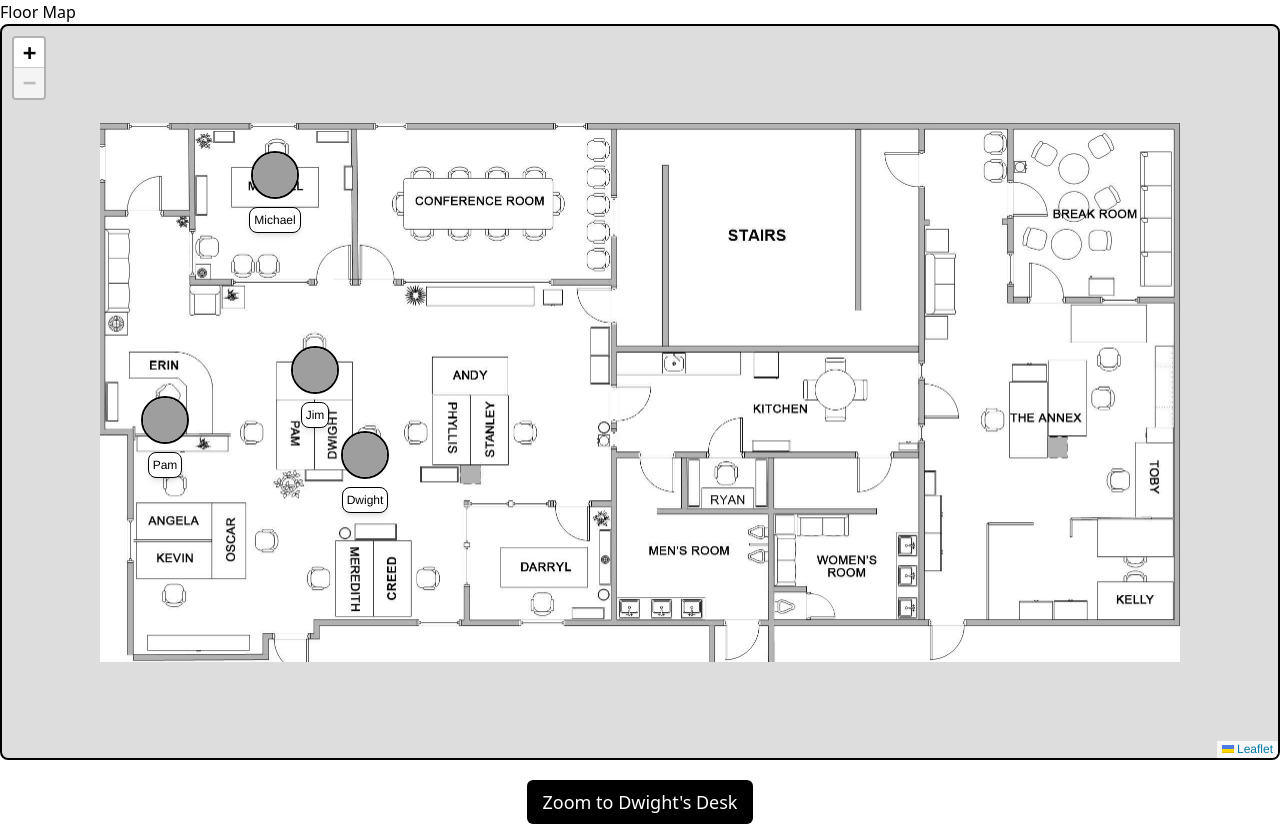
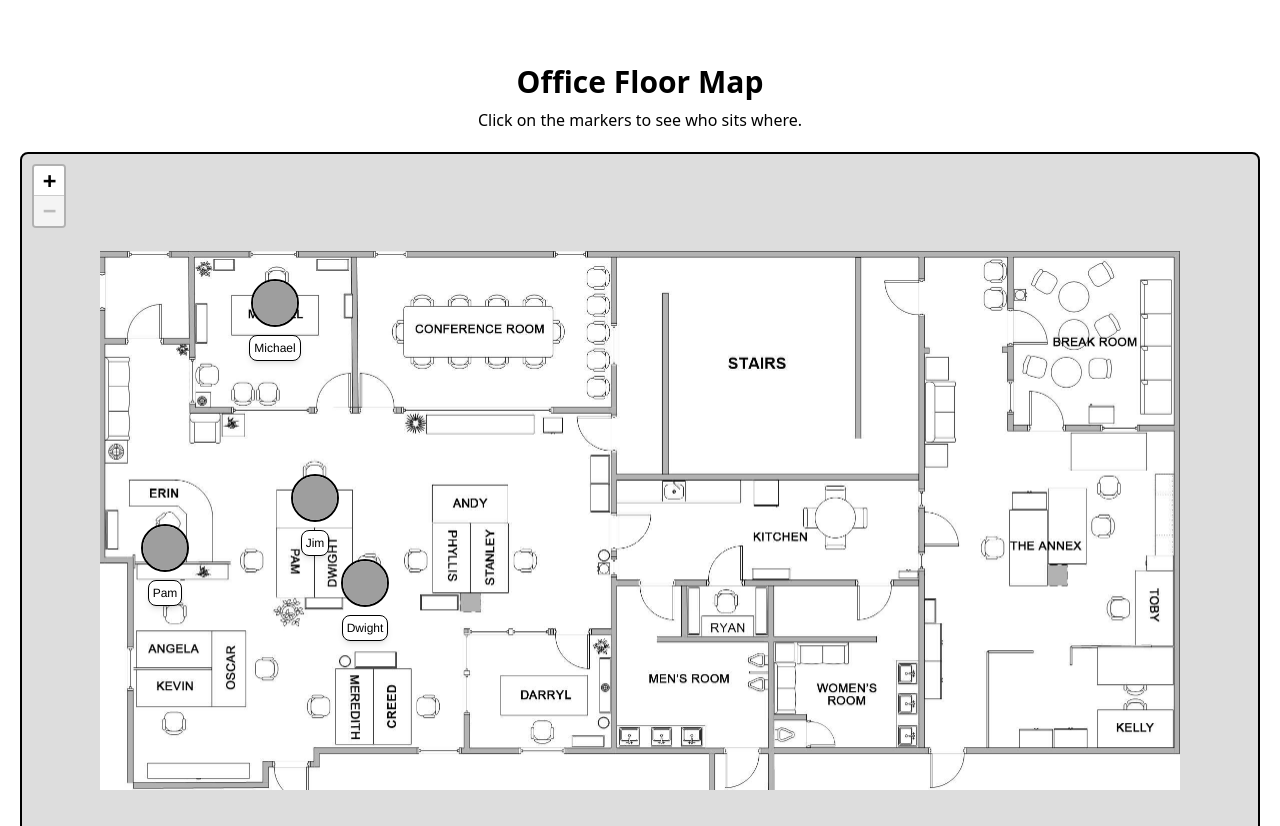
Before and after one commit to kenan-dfrn/technical-test-vuejs-map, a Nuxt app: page / in a window 1280 px wide. Shown: the top 826 px of the page. Built offline with nearby package versions, Linux system fonts and the light colour scheme; grey boxes are pictures that could not be loaded.

Commit message:
dev_floormap (review) : improve index page  beauty

```diff
--- a/pages/index.vue
+++ b/pages/index.vue
@@ -1,9 +1,16 @@
 <template>
-  <div>
-    <h1>Floor Map</h1>
+  <div id="home__page">
+    <div id="map__section">
+      <div class="section-header">
+        <h1>Office Floor Map</h1>
+        <p>Click on the markers to see who sits where.</p>
+      </div>
+      <div class="section-content">
         <client-only>
           <FloorMap id="floor-map" :markers="markers" :floorPlanUrl="floorPlanUrl" />
         </client-only>
+      </div>
+    </div>
   </div>
 </template>
 
@@ -20,8 +27,22 @@
 </script>
 
 <style lang="scss" scoped>
+#home__page {
+  @apply my-16;
+  #map__section {
+    @apply container px-5 mx-auto flex flex-col gap-5;
+    .section-header {
+      @apply flex flex-col items-center justify-center gap-2;
+      h1 {
+        @apply text-3xl font-bold;
+      }
+    }
+    .section-content {
       #floor-map {
         height: 800px;
         width: 100%;
       }
+    }
+  }
+}
 </style>
```
Lines whose indentation alone changed are shown as unchanged.
